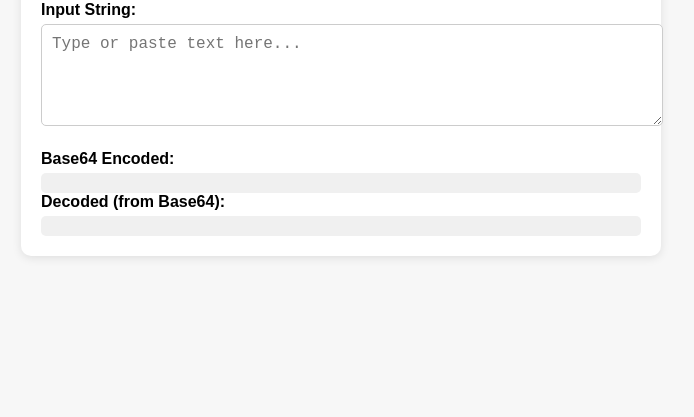
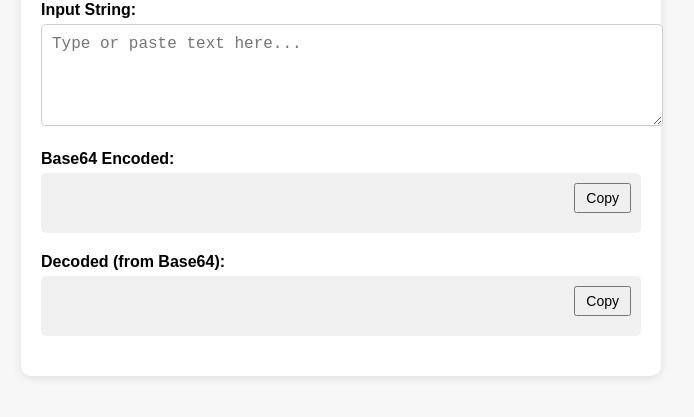
Before and after one commit to theSwapnilSaste/quick-base64, a plain HTML site: page index.html in a window 1280 px wide. Shown: the part 139-556 px from the top of the page, without its empty margins (299-993 px from the left). Drawn offline with Linux system fonts and the light colour scheme.

Commit message:
add copy button

```diff
--- a/index.html
+++ b/index.html
@@ -30,7 +30,25 @@
         resize: vertical;
     }
     label { font-weight: bold; display: block; margin-bottom: 5px; }
-    .output { background: #f0f0f0; padding: 10px; border-radius: 5px; word-break: break-all; }
+    .output-container {
+        position: relative;
+        margin-bottom: 20px;
+    }
+    .output {
+        background: #f0f0f0;
+        padding: 10px;
+        border-radius: 5px;
+        word-break: break-all;
+        min-height: 40px;
+    }
+    button.copy-btn {
+        position: absolute;
+        right: 10px;
+        top: 10px;
+        padding: 5px 10px;
+        font-size: 14px;
+        cursor: pointer;
+    }
 </style>
 </head>
 <body>
@@ -41,10 +59,16 @@
     <textarea id="inputText" placeholder="Type or paste text here..."></textarea>
 
     <label>Base64 Encoded:</label>
-    <div id="encodedOutput" class="output"></div>
+    <div class="output-container">
+        <div id="encodedOutput" class="output"></div>
+        <button class="copy-btn" onclick="copyToClipboard('encodedOutput')">Copy</button>
+    </div>
 
     <label>Decoded (from Base64):</label>
-    <div id="decodedOutput" class="output"></div>
+    <div class="output-container">
+        <div id="decodedOutput" class="output"></div>
+        <button class="copy-btn" onclick="copyToClipboard('decodedOutput')">Copy</button>
+    </div>
 </div>
 
 <script>
@@ -54,6 +78,7 @@ const decodedOutput = document.getElementById('decodedOutput');
 
 function updateOutputs() {
     const text = inputText.value;
+
     // Encode to Base64
     try {
         const encoded = btoa(text);
@@ -71,6 +96,16 @@ function updateOutputs() {
     }
 }
 
+// Copy output to clipboard
+function copyToClipboard(elementId) {
+    const text = document.getElementById(elementId).textContent;
+    navigator.clipboard.writeText(text).then(() => {
+        alert('Copied to clipboard!');
+    }).catch(err => {
+        alert('Failed to copy: ' + err);
+    });
+}
+
 // Update outputs as user types
 inputText.addEventListener('input', updateOutputs);
 
```
